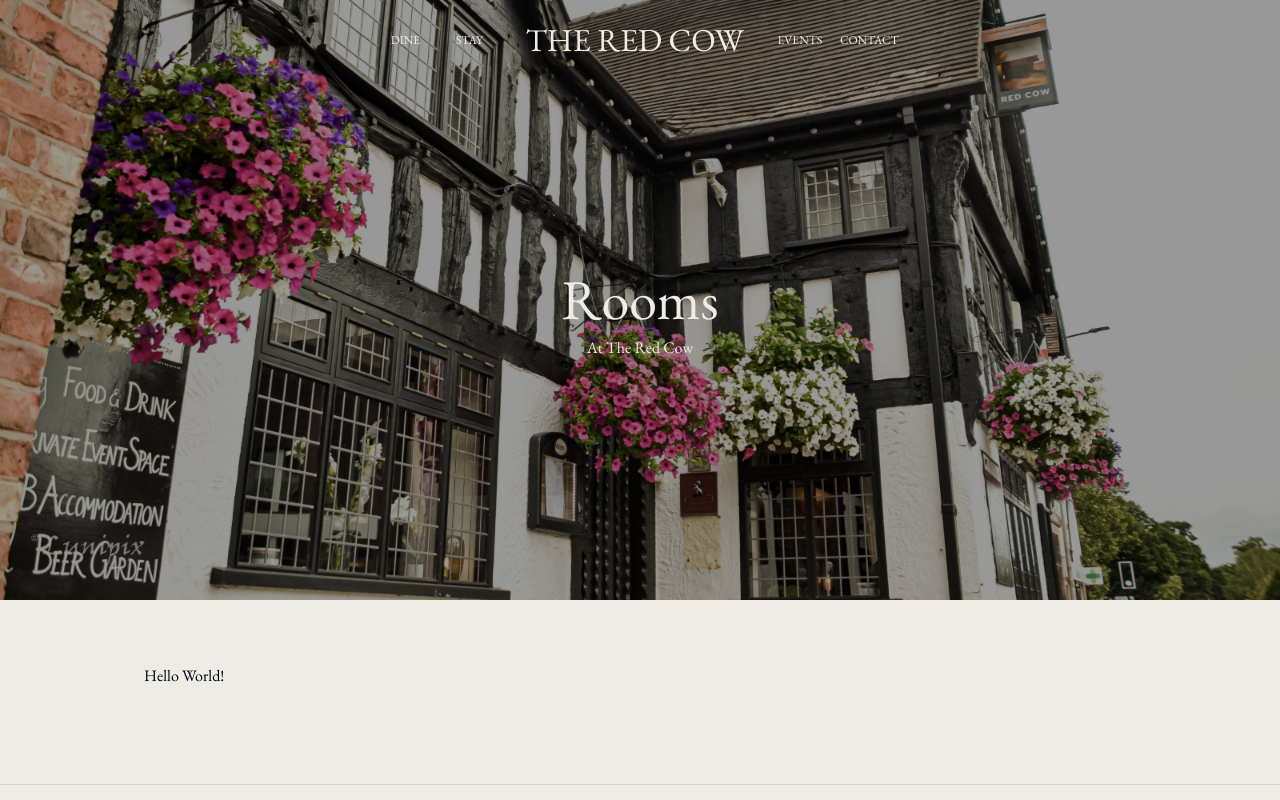
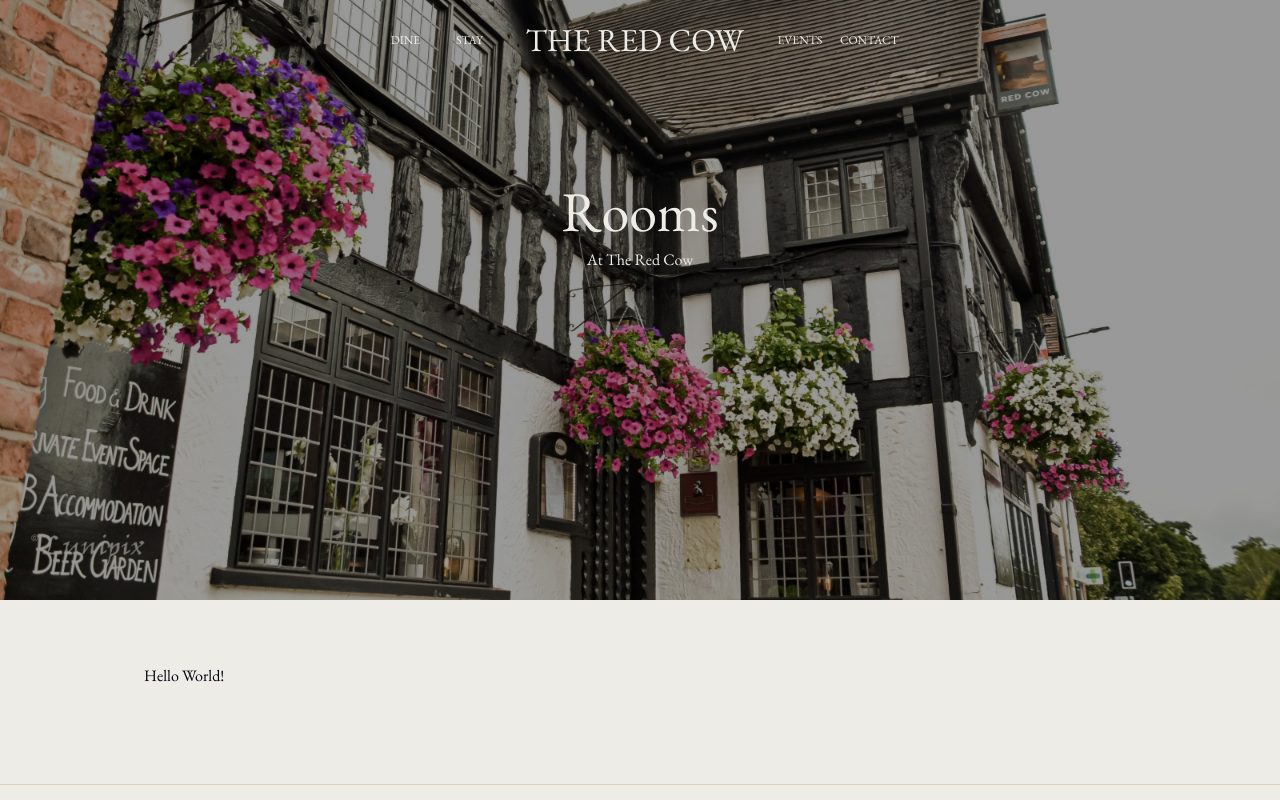
Before and after one commit to healyjames/redcowv2, an Astro site: page /rooms in a window 1280 px wide. Shown: the top 800 px of the page. Built offline with nearby package versions, Linux system fonts and the light colour scheme; Astro itself is replaced by a stand-in of ours.

Commit message:
improved header styling

```diff
--- a/src/assets/global.css
+++ b/src/assets/global.css
@@ -43,6 +43,8 @@
   tab-size: 4;
   background-color: var(--background);
   color: var(--foreground);
+  max-width: 1600px;
+  margin: 0 auto;
 }
 
 /* Headings */
--- a/src/pages/rooms/index.astro
+++ b/src/pages/rooms/index.astro
@@ -5,12 +5,12 @@
 
 ---
 <style>
-  .hero-image {
+  .rooms-hero-image {
     filter: brightness(0.6);
   }
-  .hero-content {
+  .rooms-hero-content {
     position: absolute;
-    top: 35%;
+    top: 10rem;
     width: 100%;
     text-align: center;
     color: var(--background);
@@ -21,9 +21,18 @@
       font-weight: normal;
     }
   }
+  .rooms-hero-container {
+    max-height: 75vh;
+    overflow: hidden;
+  }
+  @media (min-width: 1000px) {
+    .rooms-hero-content {
+      top: 12rem;
+    }
+  }
 </style>
 <MainLayout content={{ title: "Rooms" }} transparentNavigation={true}>
-  <div class="hero-container">
+  <div class="rooms-hero-container">
     <Picture
       src={aboutImage}
       widths={[480, 768, 1080, 1920]}
@@ -31,10 +40,10 @@
       alt={""}
       loading="lazy"
       decoding="async"
-      class="hero-image"
+      class="rooms-hero-image"
     />
   </div>
-  <div class="hero-content">
+  <div class="rooms-hero-content">
     <h1>Rooms</h1>
     <p>At The Red Cow</p>
   </div>
```
